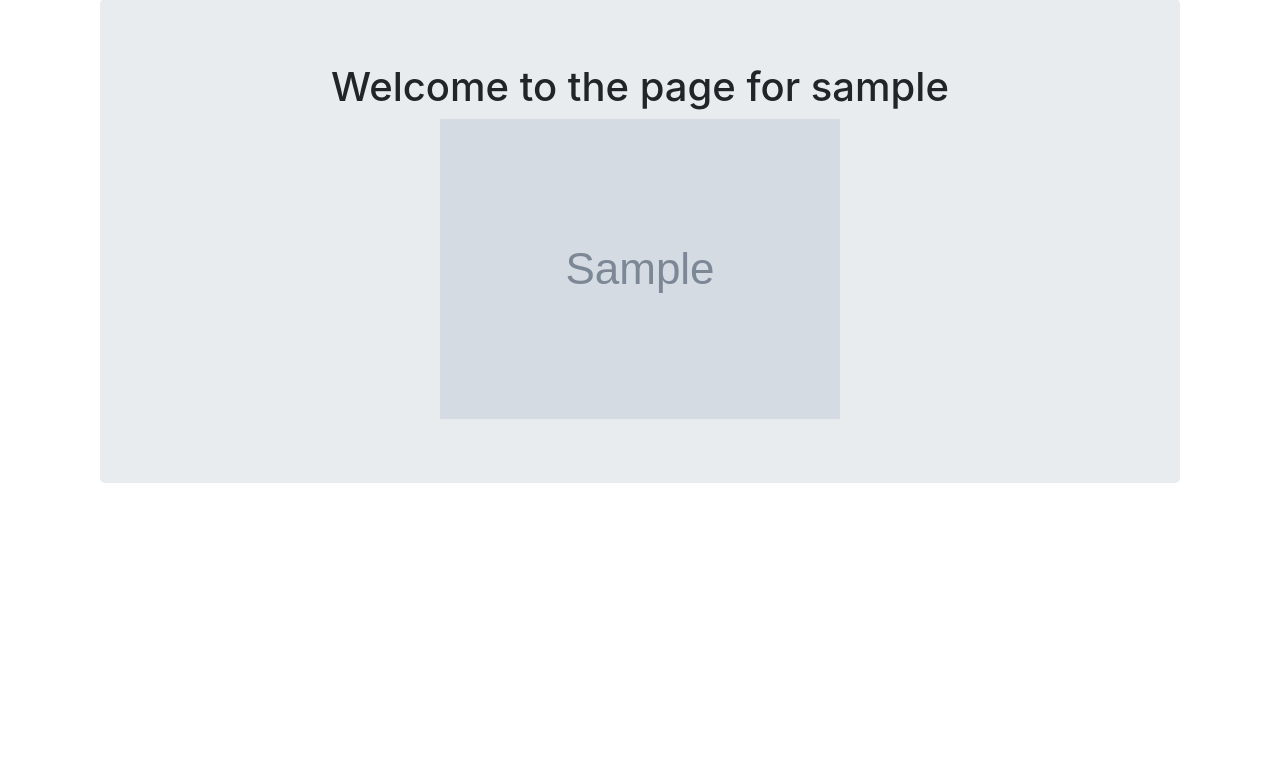
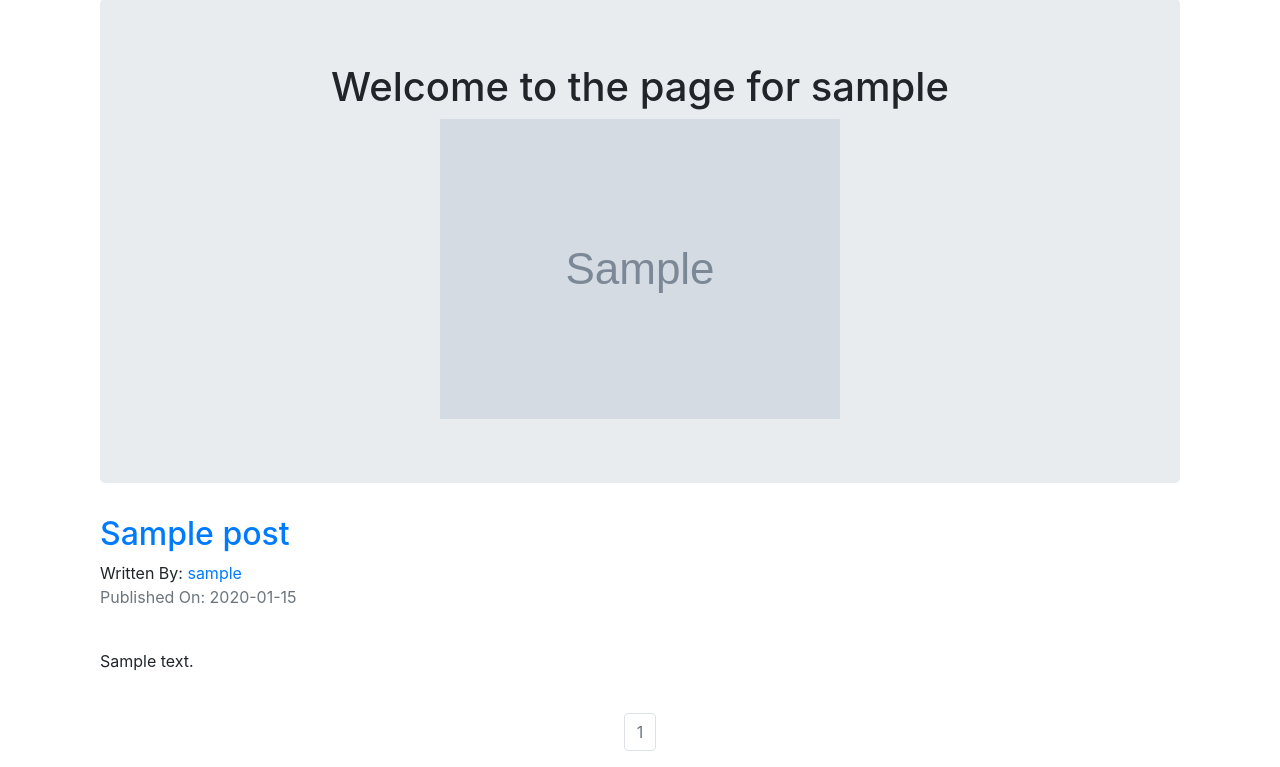
Before and after one commit to vapor05/puppy_blog_project, a Flask app: template puppyblog/templates/user_blog_posts.html in a window 1280 px wide. Shown: the part 41-808 px from the top of the page. Before the commit the page ends 524 px from the top, so only its background shows below. Run offline with Flask 2, Linux system fonts and the light colour scheme; the template is opened without the code that fills it: values that come from a table or form of the project are taken from there, others are empty; tables that the repository leaves empty hold one stand-in row (values such as "Sample post"); grey boxes marked "Sample" are stand-in pictures; some libraries are stand-ins or nearby versions.

Commit message:
Bug fixes for the home page and the user blog post display page

```diff
--- a/puppyblog/templates/index.html
+++ b/puppyblog/templates/index.html
@@ -5,12 +5,12 @@
     </div>
 
     <div class="container">
-        {% for post in blog_post.items %}
+        {% for post in blog_posts.items %}
             <div class="card">
                 <div class="card-body">
                     <h2><a class='card-title' href="{{ url_for('blog_posts.blog_post', blog_post_id=post.id) }}">{{ post.title }}</a></h2>
                     <a href="{{ url_for('users.user_posts', username=post.author.username) }}">Written by: {{ post.author.username }}</a>
-                    <p>Published on: {{ post.date.strftime('%Y-%'m-%d') }}</p>
+                    <p>Published on: {{ post.date.strftime('%Y-%m-%d') }}</p>
                     <a class="btn btn-primary" href="{{ url_for('blog_posts.blog_post', blog_post_id=post.id) }}">Read Blog Post</a>
                 </div>
             </div>
--- a/puppyblog/templates/user_blog_posts.html
+++ b/puppyblog/templates/user_blog_posts.html
@@ -7,9 +7,9 @@
                 <img src="{{ url_for('static', filename='profile_pics/'+user.profile_image) }}">
             </div>
         </div>
-        {% for post in blog_post.items %}
+        {% for post in blog_posts.items %}
             <h2><a href="{{url_for('blog_posts.blog_post', blog_post_id=post.id)}}">{{ post.title }}</a></h2>
-            Written By: <<a href="{{ url_for('users.user_post', username=post.author )}}">{{ post.author.username }}</a>
+            Written By: <a href="{{ url_for('users.user_posts', username=post.author.username )}}">{{ post.author.username }}</a>
             <p class='text-muted'>Published On: {{ post.date.strftime("%Y-%m-%d") }}</p>
             <br>
             <p>{{ post.text }}</p>
```
